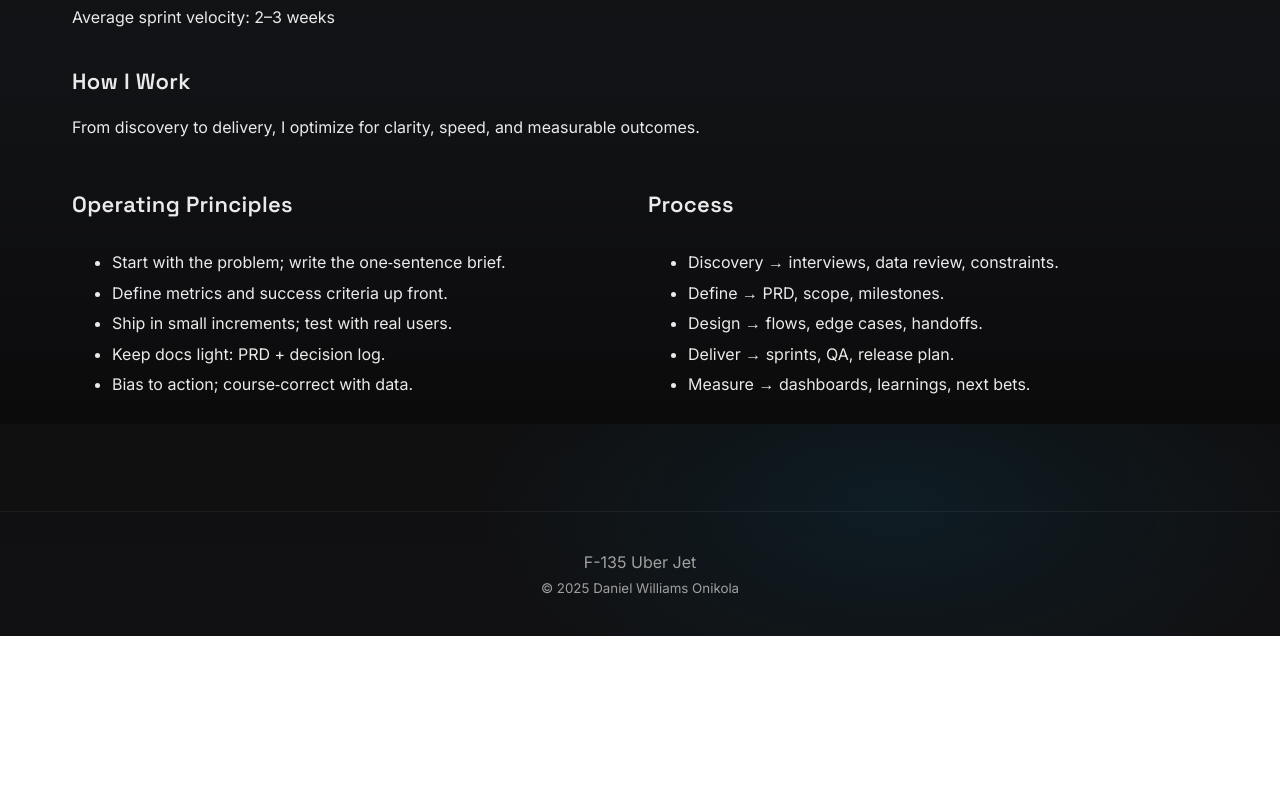
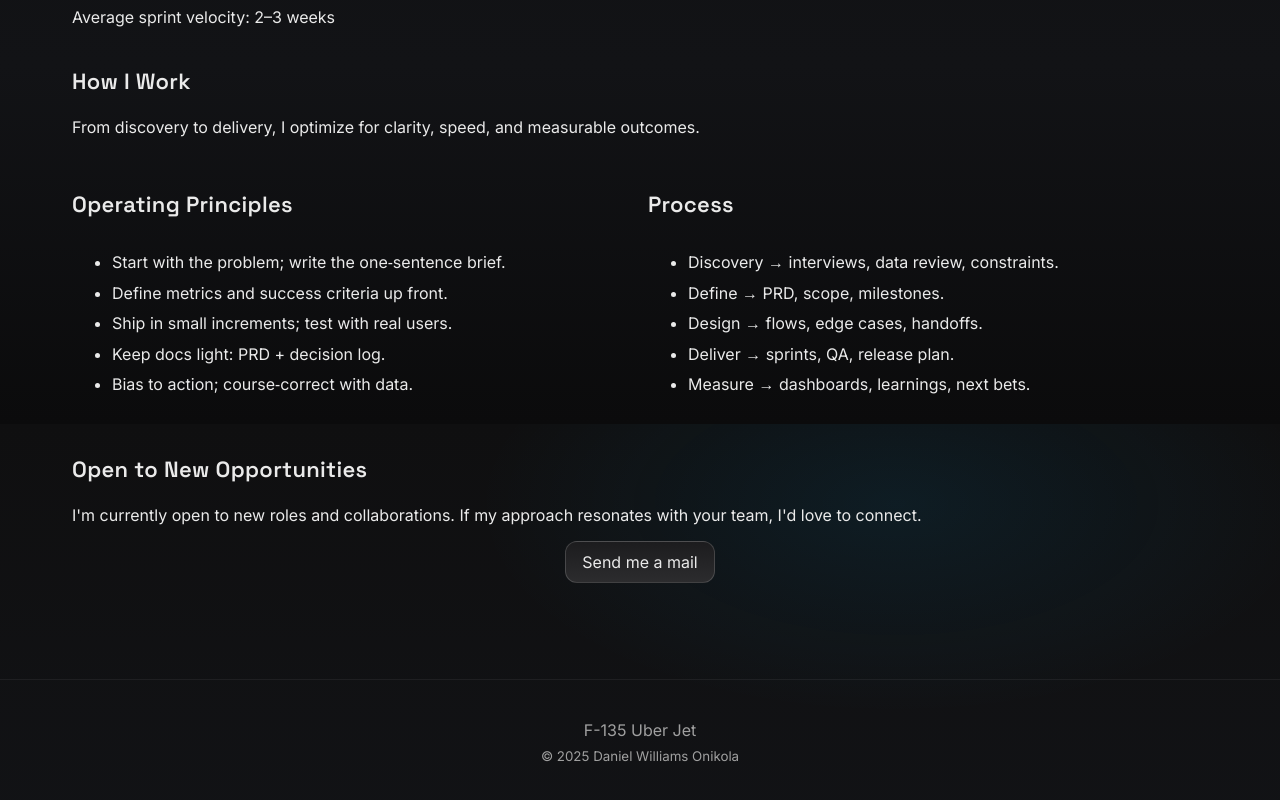
Before and after one commit to thedanielwilliams/F-135, a React (Vite) app: page /about in a window 1280 px wide. Shown: the part 1176-1976 px from the top of the page. Before the commit the page ends 1812 px from the top, so only its background shows below. Built offline with nearby package versions, Linux system fonts and the light colour scheme.

Commit message:
About: add ‘Open to New Opportunities’ section with mail CTA and contact link

```diff
--- a/src/pages/About.jsx
+++ b/src/pages/About.jsx
@@ -8,6 +8,8 @@ const fadeUp = {
 
 export default function About() {
   const resumeHref = '/Daniel_Williams_Resume.pdf' // optional, update when available
+  const contactHref = '/contact'
+  const mailto = 'mailto:onikoladanielwilliams@gmail.com'
   return (
     <section className="section">
       <div className="container">
@@ -84,6 +86,16 @@ export default function About() {
             </div>
           </div>
         </motion.div>
+
+        {/* 5) Open to Opportunities */}
+        <motion.div {...fadeUp} style={{ marginTop: 32 }}>
+          <h3 className="section-title">Open to New Opportunities</h3>
+          <p className="muted">I'm currently open to new roles and collaborations. If my approach resonates with your team, I'd love to connect.</p>
+          <div className="cta-row">
+            <a className="button primary" href={mailto}>Send me a mail</a>
+
+          </div>
+        </motion.div>
       </div>
 
       {/* Local styles scoped to About */}
```
